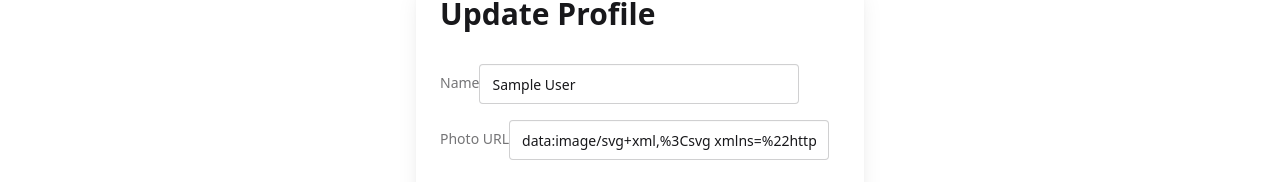
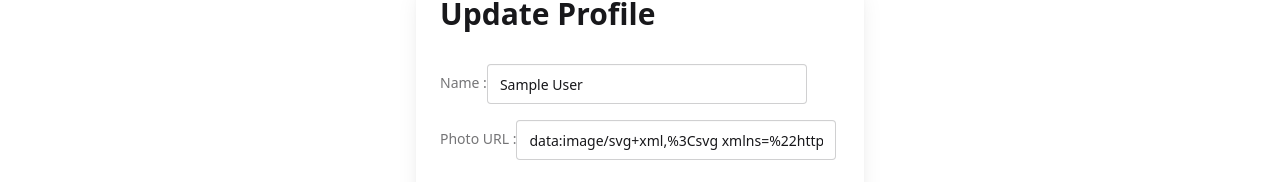
Before and after one commit to fatemasohi2003/Warmpows, a React (Vite) app: page /update-profile in a window 1280 px wide. Shown: the part 141-323 px from the top of the page. Built offline with nearby package versions, Linux system fonts and the light colour scheme; no server answers; sample sign-in values are in the browser's storage.

Commit message:
update login

```diff
--- a/src/pages/Login.jsx
+++ b/src/pages/Login.jsx
@@ -43,7 +43,7 @@ const Login = () => {
           <form onSubmit={handleSubmit}>
             <div className="form-control">
               <label className="label">
-                <span className="label-text"> Email  </span>
+                <span className="label-text"> Email: </span>
               </label>
               <input
                 type="email"
@@ -56,7 +56,7 @@ const Login = () => {
             </div>
             <div className="form-control mt-4">
               <label className="label">
-                <span className="label-text"> Password  </span>
+                <span className="label-text"> Password : </span>
               </label>
               <div className="relative">
                 <input
--- a/src/pages/Updateprofile.jsx
+++ b/src/pages/Updateprofile.jsx
@@ -28,18 +28,18 @@ const UpdateProfile = () => {
       <div className="max-w-md mx-auto">
         <div className="card bg-base-100 shadow-xl">
           <div className="card-body">
-            <h2 className="card-title text-3xl mb-6 text-center">Update Profile</h2>
+            <h2 className="card-title text-3xl mb-6 text-center">Update Profile </h2>
             <form onSubmit={handleSubmit}>
               <div className="form-control">
-                <label className="label"><span className="label-text">Name</span></label>
+                <label className="label"><span className="label-text">Name : </span></label>
                 <input type="text" name="name" placeholder="Enter your name" className="input input-bordered" value={formData.name} onChange={handleChange} required />
               </div>
               <div className="form-control mt-4">
-                <label className="label"><span className="label-text">Photo URL</span></label>
+                <label className="label"><span className="label-text">Photo URL :</span></label>
                 <input type="url" name="photoURL" placeholder="Enter photo URL" className="input input-bordered" value={formData.photoURL} onChange={handleChange} required />
               </div>
               <div className="form-control mt-6">
-                <button type="submit" className="btn btn-primary">Update Profile</button>
+                <button type="submit" className="btn btn-primary">Update Profile </button>
               </div>
               <div className="form-control mt-2">
                 <button type="button" onClick={() => navigate("/my-profile")} className="btn btn-outline">Cancel</button>
```
